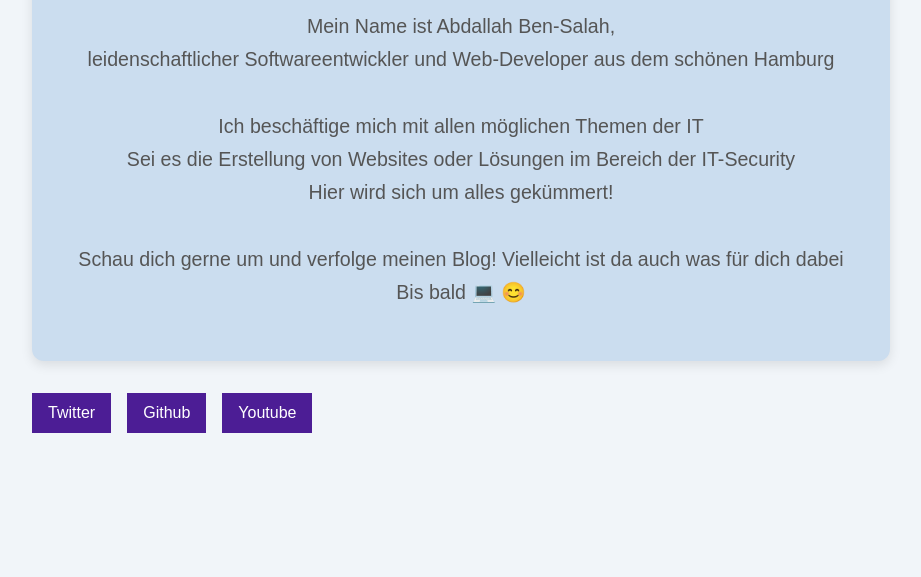
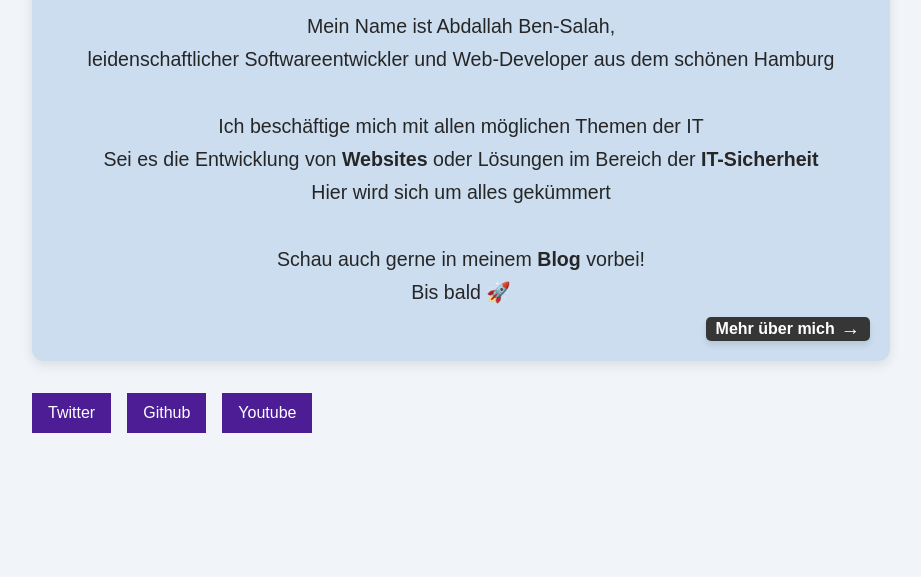
Before and after one commit to bensalah1992/benSalah-Website, an Astro site: page / in a window 1280 px wide. Shown: the part 223-800 px from the top of the page, without its empty margins (179-1100 px from the left). Built offline with nearby package versions, Linux system fonts and the light colour scheme; Astro itself is replaced by a stand-in of ours.

Commit message:
Added intro - component, button

```diff
--- /dev/null
+++ b/src/components/Intro.astro
@@ -0,0 +1,89 @@
+---
+
+---
+
+<div>
+    <h2 id="intro-heading">Moin und Willkommen :)</h2>
+    <p id="intro-paragraph">
+      Mein Name ist Abdallah Ben-Salah,
+      <br>
+      leidenschaftlicher Softwareentwickler und Web-Developer aus dem schönen Hamburg
+      <br><br>
+      Ich beschäftige mich mit allen möglichen Themen der IT
+      <br>
+      Sei es die Entwicklung von <b>Websites</b> oder Lösungen im Bereich der <b>IT-Sicherheit</b>
+      <br>
+      Hier wird sich um alles gekümmert
+      <br><br>
+      Schau auch gerne in meinem <b>Blog</b> vorbei!
+      <br>
+      Bis bald 🚀
+    </p>
+    <!-- Button -->
+    <button class="btn-transition" id="toggleBtn">
+      Mehr über mich <span class="arrow">→</span>
+    </button>
+  </div>
+
+  <script>
+    document.addEventListener('DOMContentLoaded', () => {
+      let showingMore = false;
+
+      // Texte
+      const texts = {
+        intro: {
+          heading: "Moin und Willkommen :)",
+          paragraph: `
+            Mein Name ist Abdallah Ben-Salah,
+            <br>
+            leidenschaftlicher Softwareentwickler und Web-Developer aus dem schönen Hamburg
+            <br><br>
+            Ich beschäftige mich mit allen möglichen Themen der IT
+            <br>
+            Sei es die Entwicklung von <b>Websites</b> oder Lösungen im Bereich der <b>IT-Sicherheit</b>
+            <br>
+            Hier wird sich um alles gekümmert
+            <br><br>
+            Schau auch gerne in meinem <b>Blog</b> vorbei!
+            <br>
+            Bis bald 🚀
+          `,
+          buttonText: "Mehr über mich <span class='arrow'>→</span>"
+        },
+        more: {
+          heading: "",
+          paragraph: `
+            <div class="block-container">
+              <div class="block">
+                <h2>Fähigkeiten und Interessen</h2>
+                <ul>
+                  <li>Webentwicklung (HTML, CSS, JS, Astro...)</li>
+                  <li>Backend-Entwicklung (Python, Java, Node.js...)</li>
+                  <li>IT-Sicherheit (Forensic, Network, Web Security... )</li>
+                </ul>
+            </div>
+          `,
+          buttonText: "Zurück <span class='arrow'>←</span>"
+        }
+      };
+
+      // Funktion Text Umschalten
+      function toggleContent() {
+        const introHeading = document.getElementById('intro-heading');
+        const introParagraph = document.getElementById('intro-paragraph');
+        const toggleBtn = document.getElementById('toggleBtn');
+
+        const content = showingMore ? texts.intro : texts.more;
+        introHeading.innerHTML = content.heading;
+        introParagraph.innerHTML = content.paragraph;
+        toggleBtn.innerHTML = content.buttonText;
+
+        showingMore = !showingMore;
+
+        toggleBtn.blur();
+      }
+
+      // Event-Listener
+      document.getElementById('toggleBtn').addEventListener('click', toggleContent);
+    });
+  </script>
--- a/src/pages/index.astro
+++ b/src/pages/index.astro
@@ -1,25 +1,11 @@
 ---
 import BaseLayout from '../layouts/BaseLayout.astro';
+import Intro from '../components/Intro.astro';
 const pageTitle = "";
 ---
 
 <BaseLayout pageTitle={pageTitle}>
-  <div class="intro-container">
-    <h2>Moin und Willkommen :)</h2>
-    <p>
-      Mein Name ist Abdallah Ben-Salah,
-      <br>
-      leidenschaftlicher Softwareentwickler und Web-Developer aus dem schönen Hamburg
-      <br><br>
-      Ich beschäftige mich mit allen möglichen Themen der IT
-      <br>
-      Sei es die Erstellung von Websites oder Lösungen im Bereich der IT-Security
-      <br>
-      Hier wird sich um alles gekümmert!
-      <br><br>
-      Schau dich gerne um und verfolge meinen Blog! Vielleicht ist da auch was für dich dabei
-      <br>
-      Bis bald 💻 😊
-    </p>
+  <div id="container" class="intro-container">
+    <Intro />
   </div>
 </BaseLayout>
--- a/src/styles/global.css
+++ b/src/styles/global.css
@@ -85,36 +85,86 @@ h1 {
   }
 }
 
-/* Modern Container Styles */
+/* Intro Container */
 .intro-container {
-  background-color: #cbddef; /* Dezenter, moderner Farbton */
+  background-color: #cbddef;
   padding: 2rem;
   margin: 2rem 0;
-  border-radius: 12px; /* Abgerundete Ecken für eine moderne Optik */
-  box-shadow: 0 4px 12px rgba(0, 0, 0, 0.1); /* Leichter Schatten für Tiefeneffekt */
+  border-radius: 12px;
+  box-shadow: 0 4px 12px rgba(0, 0, 0, 0.1);
   text-align: center;
-  transition: transform 0.3s ease, box-shadow 0.3s ease; /* Weiche Übergänge */
+  transition: transform 0.3s ease, box-shadow 0.3s ease;
+  position: relative;
+  overflow: hidden;
 }
 
 .intro-container:hover {
-  transform: translateY(-5px); /* Sanfte Bewegung nach oben bei Hover */
-  box-shadow: 0 8px 20px rgba(0, 0, 0, 0.2); /* Tieferer Schatten bei Hover */
+  transform: translateY(-5px);
+  box-shadow: 0 8px 20px rgba(0, 0, 0, 0.2);
 }
 
-/* Text-Styling im Container */
+/* Text-Styling */
 .intro-container h2 {
   font-size: 2rem;
-  color: #333; /* Moderne, dunkle Farbe für Titel */
+  color: #333;
   margin-bottom: 1rem;
 }
 
 .intro-container p {
   font-size: 1.225rem;
-  color: #555; /* Dezentes Grau für den Fließtext */
-  line-height: 1.7; /* Angenehmer Zeilenabstand für Lesbarkeit */
+  color: #262626;
+  line-height: 1.7;
 }
 
-/* Responsives Design für kleinere Bildschirme */
+.btn-transition {
+  position: absolute;
+  bottom: 20px;
+  right: 20px;
+}
+
+/* Button */
+.btn-transition {
+  position: absolute;
+  bottom: 20px;
+  right: 20px;
+  background-color: #363636;
+  color: white;
+  padding: 1px 10px;
+  font-size: 1rem;
+  font-weight: 600;
+  border: none;
+  border-radius: 5px;
+  cursor: pointer;
+  transition: background-color 0.3s ease, box-shadow 0.3s ease;
+  box-shadow: 0 4px 6px rgba(0, 0, 0, 0.1);
+  display: inline-flex;
+  align-items: center;
+  justify-content: center;
+  gap: 6px;
+}
+
+/* Hover-Effekt */
+.btn-transition:hover {
+  background-color: #4c1d95;
+  box-shadow: 0 6px 10px rgba(0, 0, 0, 0.2);
+}
+
+/* Fokus-Effekt für Tastatur-Only */
+.btn-transition:focus {
+  outline: none;
+  box-shadow: 0 0 0 3px rgba(0, 0, 0, 0.3);
+}
+
+.arrow {
+  font-size: 1.2rem;
+  transition: transform 0.3s ease;
+}
+
+.btn-transition:hover .arrow {
+  transform: translateX(3px);
+}
+
+/* Responsives Design */
 @media (max-width: 768px) {
   .intro-container {
     padding: 1.5rem;
```
